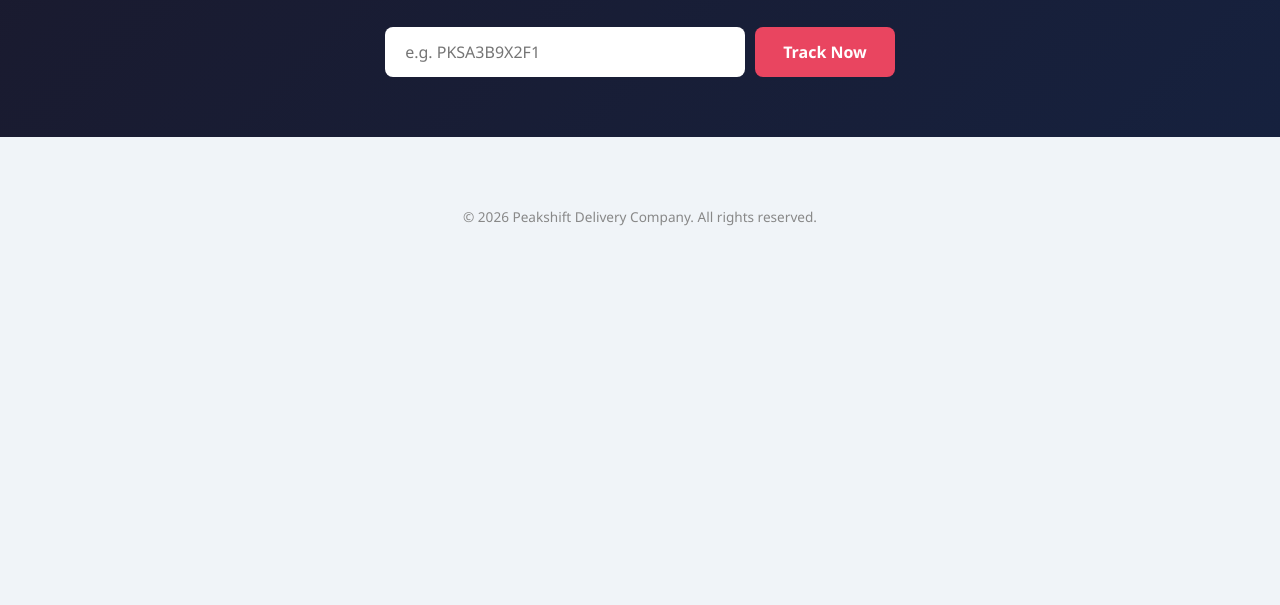
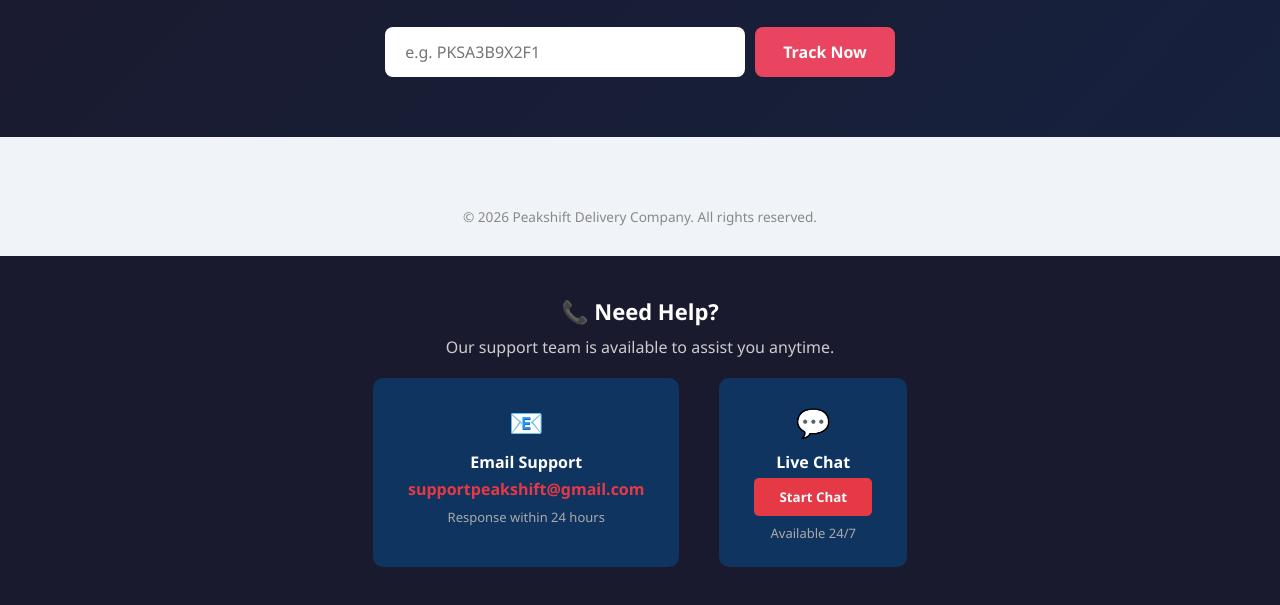
Before and after one commit to peakshiftdeliverycompany/peakshift-backend, a website: page public/index.html in a window 1280 px wide. Shown: the part 211-816 px from the top of the page. Drawn offline with Linux system fonts and the light colour scheme.

Commit message:
Add support email and live chat section

```diff
--- a/public/index.html
+++ b/public/index.html
@@ -140,6 +140,40 @@
     if (e.key === 'Enter') trackShipment();
   });
 </script>
+<!-- Support Section -->
+<section style="background: #1a1a2e; color: white; text-align: center; padding: 40px 20px;">
+  <h3 style="font-size: 22px; margin-bottom: 10px;">📞 Need Help?</h3>
+  <p style="color: #ccc; margin-bottom: 20px;">Our support team is available to assist you anytime.</p>
+
+  <div style="display: flex; justify-content: center; gap: 40px; flex-wrap: wrap;">
+
+    <!-- Email Support -->
+    <div style="background: #0f3460; padding: 25px 35px; border-radius: 10px;">
+      <p style="font-size: 28px; margin: 0;">📧</p>
+      <h4 style="margin: 10px 0 5px;">Email Support</h4>
+      <a href="mailto:supportpeakshift@gmail.com"
+         style="color: #e63946; text-decoration: none; font-weight: bold;">
+        supportpeakshift@gmail.com
+      </a>
+      <p style="color: #aaa; font-size: 13px; margin-top: 8px;">Response within 24 hours</p>
+    </div>
+
+    <!-- Live Chat -->
+    <div style="background: #0f3460; padding: 25px 35px; border-radius: 10px;">
+      <p style="font-size: 28px; margin: 0;">💬</p>
+      <h4 style="margin: 10px 0 5px;">Live Chat</h4>
+      <button onclick="Tawk_API.toggle()"
+              style="background: #e63946; color: white; border: none;
+                     padding: 10px 25px; border-radius: 5px;
+                     cursor: pointer; font-weight: bold;">
+        Start Chat
+      </button>
+      <p style="color: #aaa; font-size: 13px; margin-top: 8px;">Available 24/7</p>
+    </div>
+
+  </div>
+</section>
+<!-- End Support Section -->
 <!--Start of Tawk.to Script-->
 <script type="text/javascript">
 var Tawk_API=Tawk_API||{}, Tawk_LoadStart=new Date();
```
